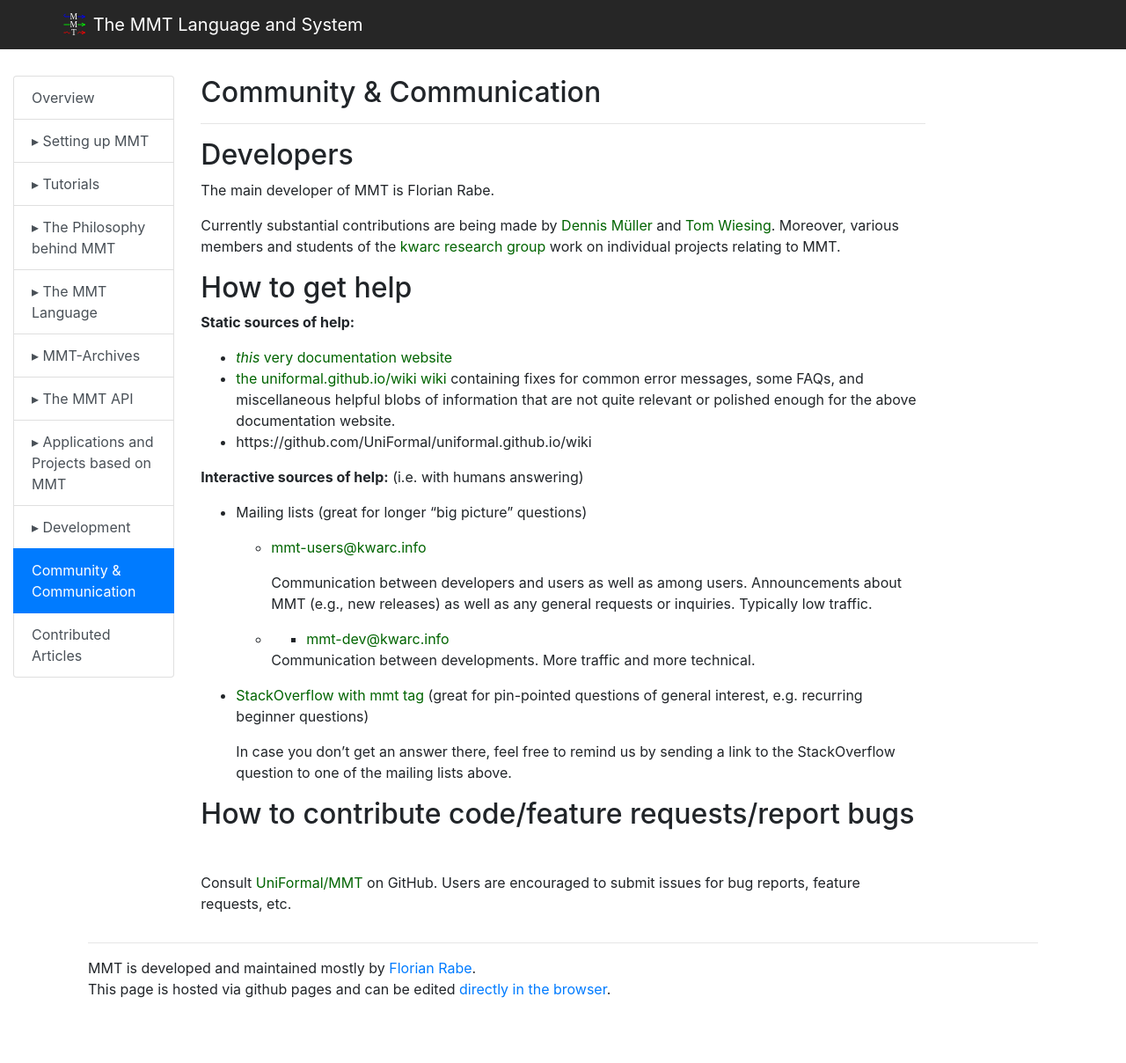
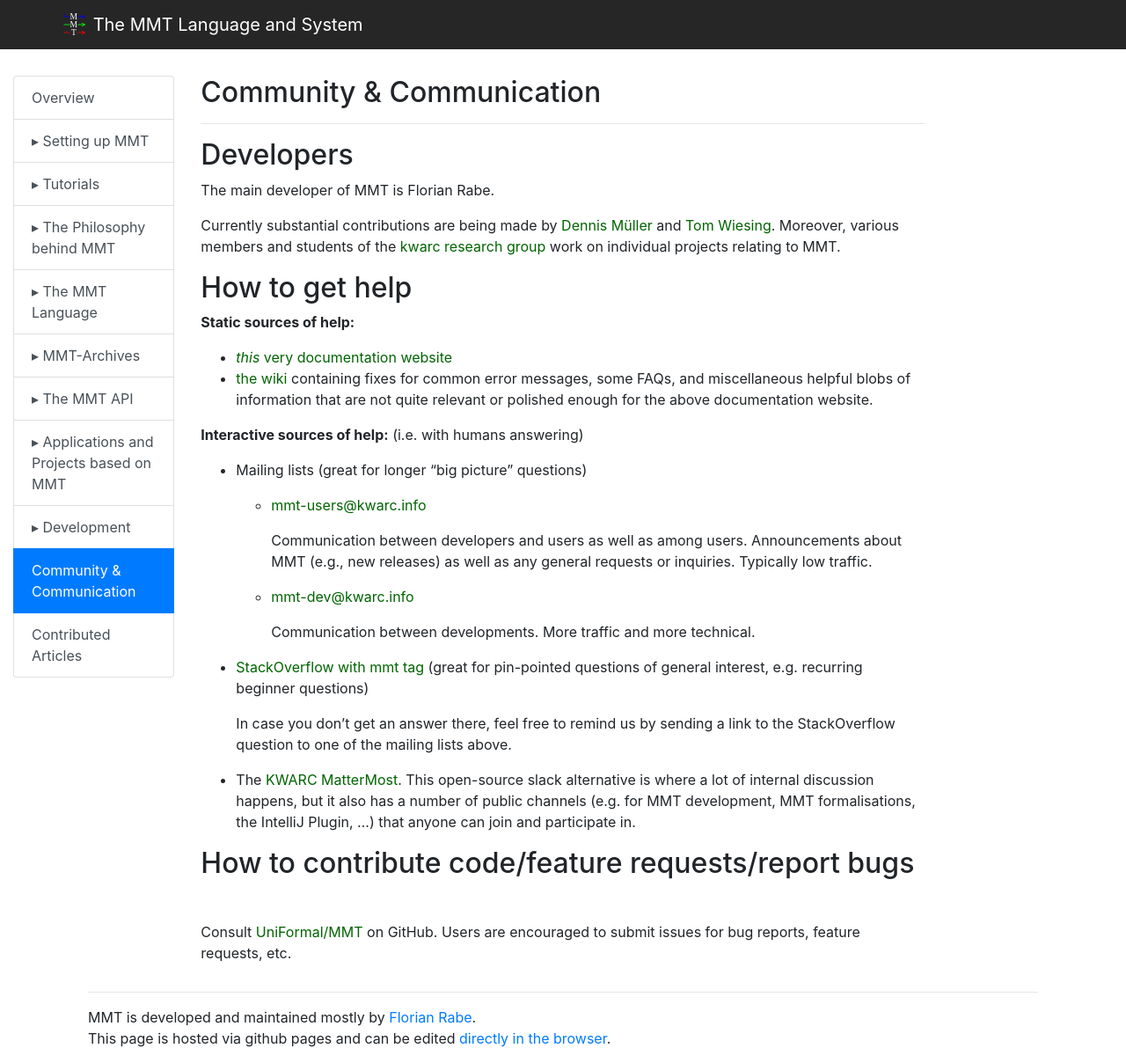
Before and after one commit to UniFormal/uniformal.github.io, a Jekyll site: the page built from doc/community/index.md, in a window 1280 px wide. Shown: the whole page at 88% size. Built offline with Jekyll 4.4.1, drawn with Linux system fonts in a browser that asks for light colours; before the commit the page ends 1152 px from its top, so only the background shows below that.

Commit message:
cleanup, add mattermost

```diff
--- a/doc/community/index.md
+++ b/doc/community/index.md
@@ -14,8 +14,7 @@
 **Static sources of help:**
 
 - [*this* very documentation website](https://uniformal.github.io/)
-- [the uniformal.github.io/wiki wiki](https://github.com/UniFormal/uniformal.github.io/wiki) containing fixes for common error messages, some FAQs, and miscellaneous helpful blobs of information that are not quite relevant or polished enough for the above documentation website.
-- https://github.com/UniFormal/uniformal.github.io/wiki
+- [the wiki](https://github.com/UniFormal/uniformal.github.io/wiki) containing fixes for common error messages, some FAQs, and miscellaneous helpful blobs of information that are not quite relevant or polished enough for the above documentation website.
 
 **Interactive sources of help:** (i.e. with humans answering)
 
@@ -25,7 +24,7 @@
 
      Communication between developers and users as well as among users. Announcements about MMT (e.g., new releases) as well as any general requests or inquiries. Typically low traffic.
 
-  - * [mmt-dev@kwarc.info](http://lists.informatik.uni-erlangen.de/mailman/listinfo/mmt-dev)
+  - [mmt-dev@kwarc.info](http://lists.informatik.uni-erlangen.de/mailman/listinfo/mmt-dev)
 
      Communication between developments. More traffic and more technical.
 
@@ -33,6 +32,8 @@
 
      In case you don't get an answer there, feel free to remind us by sending a link to the StackOverflow question to one of the mailing lists above.
 
+- The [KWARC MatterMost](https://mattermost.kwarc.info/). This open-source slack alternative is where a lot of internal discussion happens, but it also has a number of public channels (e.g. for MMT development, MMT formalisations, the IntelliJ Plugin, ...) that anyone can join and participate in.
+
 ## How to contribute code/feature requests/report bugs
 
 Consult [UniFormal/MMT](https://github.com/Uniformal/MMT) on GitHub. Users are encouraged to submit issues for bug reports, feature requests, etc.
```
